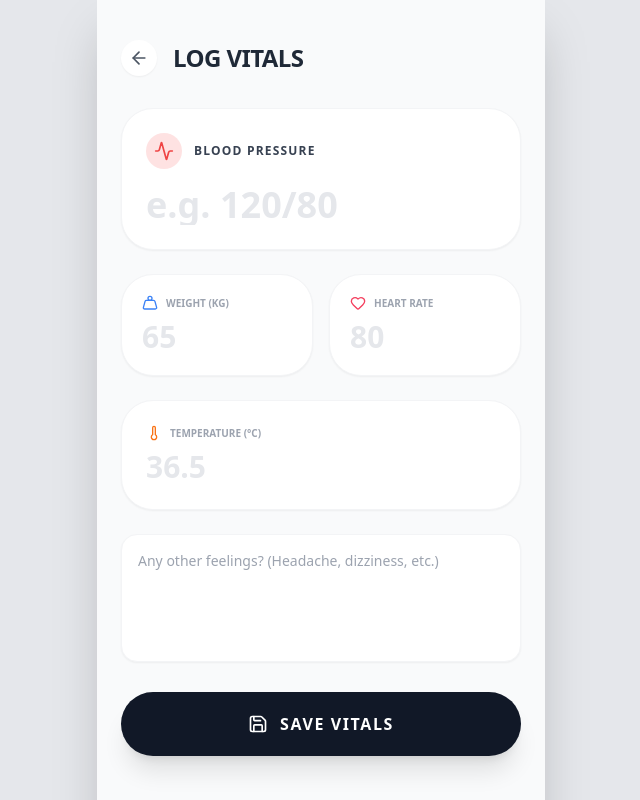
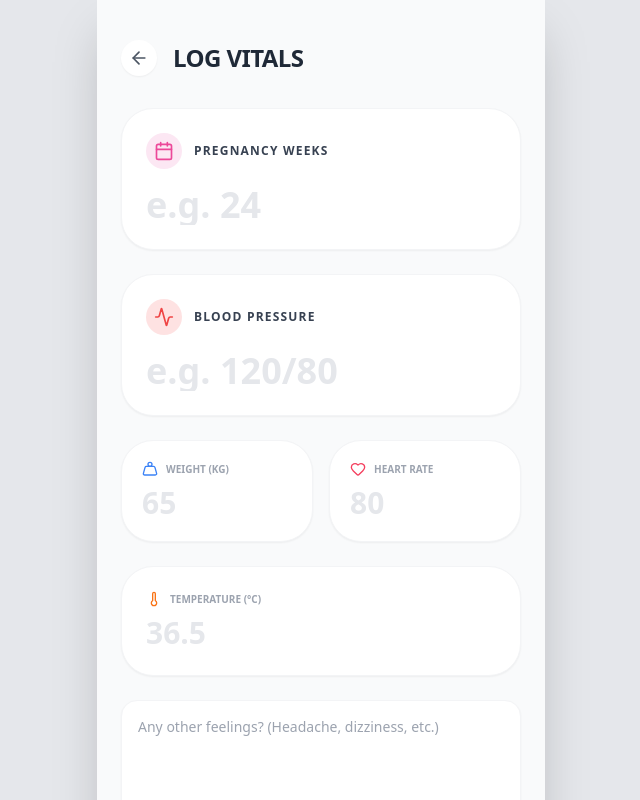
Before and after one commit to Ken18Ivan/MaternalLink, a React app in the folder frontend/frontend/: page /mother/input in a window 1280 px wide. Shown: the top 800 px of the page, without its empty margins (319-959 px from the left). Built offline with nearby package versions, Linux system fonts and the light colour scheme; sample sign-in values are in the browser's storage; the HTML template or start-up script is replaced by a standard one.

Commit message:
FINAL ENTRY

```diff
--- a/frontend/frontend/src/pages/MotherInputPage.jsx
+++ b/frontend/frontend/src/pages/MotherInputPage.jsx
@@ -1,7 +1,7 @@
 import { useState } from "react";
 import { useNavigate } from "react-router-dom";
 import axios from "axios";
-import { Save, Activity, ArrowLeft, Thermometer, Heart, Weight } from "lucide-react";
+import { Save, Activity, ArrowLeft, Thermometer, Heart, Weight, Calendar } from "lucide-react";
 import { toast } from "react-hot-toast";
 import { useAuth } from "../context/AuthContext";
 
@@ -10,8 +10,9 @@ const MotherInputPage = () => {
   const { user, token } = useAuth();
   const [loading, setLoading] = useState(false);
 
-  // State for all inputs
+  // 1. ADDED pregnancyWeeks to state
   const [formData, setFormData] = useState({
+    pregnancyWeeks: "", // <--- FIXED: Added this
     bloodPressure: "",
     weight: "",
     temperature: "",
@@ -19,18 +20,21 @@ const MotherInputPage = () => {
     notes: ""
   });
 
-  // --- VALIDATION ---
   const validateInputs = () => {
-    const { bloodPressure, weight, temperature, heartRate } = formData;
+    const { bloodPressure, weight, temperature, heartRate, pregnancyWeeks } = formData;
 
-    // 1. BP Check
+    // 2. ADDED Validation for Weeks
+    if (!pregnancyWeeks) {
+        toast.error("Please enter Pregnancy Weeks");
+        return false;
+    }
+
     const bpRegex = /^\d{2,3}\/\d{2,3}$/;
     if (!bpRegex.test(bloodPressure) && bloodPressure !== "") {
       toast.error("BP format must be '120/80'");
       return false;
     }
 
-    // 2. Number Checks
     const w = parseFloat(weight);
     if (weight && (isNaN(w) || w < 30 || w > 300)) { toast.error("Invalid Weight"); return false; }
 
@@ -53,6 +57,8 @@ const MotherInputPage = () => {
       const payload = {
         patientId: user.name,
         name: user.realName || "Mother",
+        // 3. ADDED pregnancyWeeks to payload (This fixes the error)
+        pregnancyWeeks: Number(formData.pregnancyWeeks),
         bloodPressure: formData.bloodPressure,
         weight: Number(formData.weight),
         temperature: Number(formData.temperature),
@@ -90,7 +96,25 @@ const MotherInputPage = () => {
 
       <form onSubmit={handleSubmit} className="space-y-6">
 
-        {/* 1. BLOOD PRESSURE CARD */}
+        {/* --- NEW: PREGNANCY WEEKS CARD --- */}
+        <div className="bg-white p-6 rounded-[2rem] shadow-sm border border-gray-100">
+            <div className="flex items-center gap-3 mb-4">
+                <div className="bg-pink-100 p-2 rounded-full">
+                    <Calendar className="w-5 h-5 text-pink-500" />
+                </div>
+                <label className="font-bold text-gray-700 uppercase text-xs tracking-widest">Pregnancy Weeks</label>
+            </div>
+            <input
+                type="number"
+                placeholder="e.g. 24"
+                className="w-full text-4xl font-black text-gray-800 placeholder:text-gray-200 outline-none bg-transparent"
+                value={formData.pregnancyWeeks}
+                onChange={e => setFormData({...formData, pregnancyWeeks: e.target.value})}
+                required
+            />
+        </div>
+
+        {/* BLOOD PRESSURE CARD */}
         <div className="bg-white p-6 rounded-[2rem] shadow-sm border border-gray-100">
             <div className="flex items-center gap-3 mb-4">
                 <div className="bg-red-100 p-2 rounded-full"><Activity className="w-5 h-5 text-red-500" /></div>
@@ -105,7 +129,7 @@ const MotherInputPage = () => {
             />
         </div>
 
-        {/* 2. GRID FOR WEIGHT & HEART RATE */}
+        {/* GRID FOR WEIGHT & HEART RATE */}
         <div className="grid grid-cols-2 gap-4">
             {/* Weight */}
             <div className="bg-white p-5 rounded-[2rem] shadow-sm border border-gray-100">
@@ -138,7 +162,7 @@ const MotherInputPage = () => {
             </div>
         </div>
 
-        {/* 3. TEMPERATURE CARD */}
+        {/* TEMPERATURE CARD */}
         <div className="bg-white p-6 rounded-[2rem] shadow-sm border border-gray-100 flex items-center justify-between">
             <div>
                 <div className="flex items-center gap-2 mb-2">
@@ -155,7 +179,7 @@ const MotherInputPage = () => {
             </div>
         </div>
 
-        {/* 4. NOTES TEXTAREA */}
+        {/* NOTES TEXTAREA */}
         <textarea
             className="w-full bg-white p-4 rounded-2xl shadow-sm border border-gray-100 resize-none h-32 text-sm font-medium outline-none"
             placeholder="Any other feelings? (Headache, dizziness, etc.)"
@@ -163,7 +187,7 @@ const MotherInputPage = () => {
             onChange={e => setFormData({...formData, notes: e.target.value})}
         ></textarea>
 
-        {/* 5. SUBMIT BUTTON */}
+        {/* SUBMIT BUTTON */}
         <button
             disabled={loading}
             className="w-full bg-gray-900 hover:bg-black text-white p-5 rounded-[2rem] font-bold uppercase tracking-widest shadow-xl flex items-center justify-center gap-3 transition-all active:scale-95"
```
